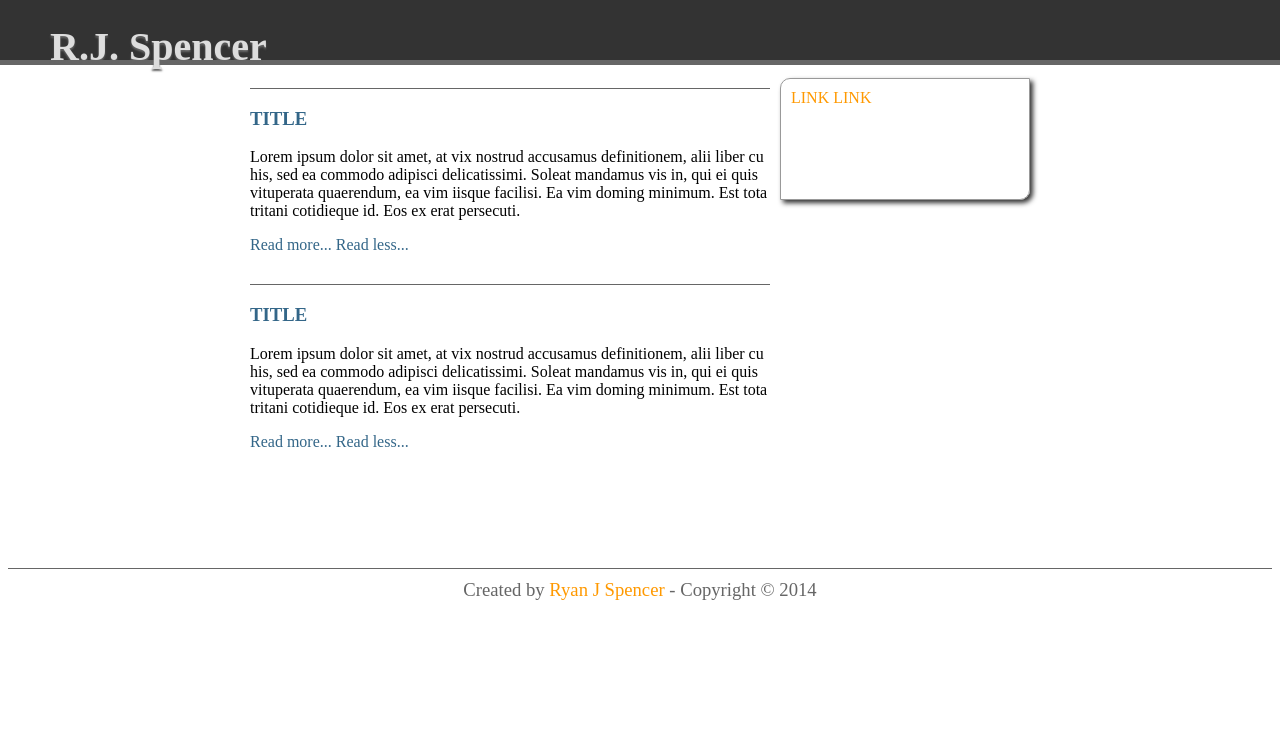
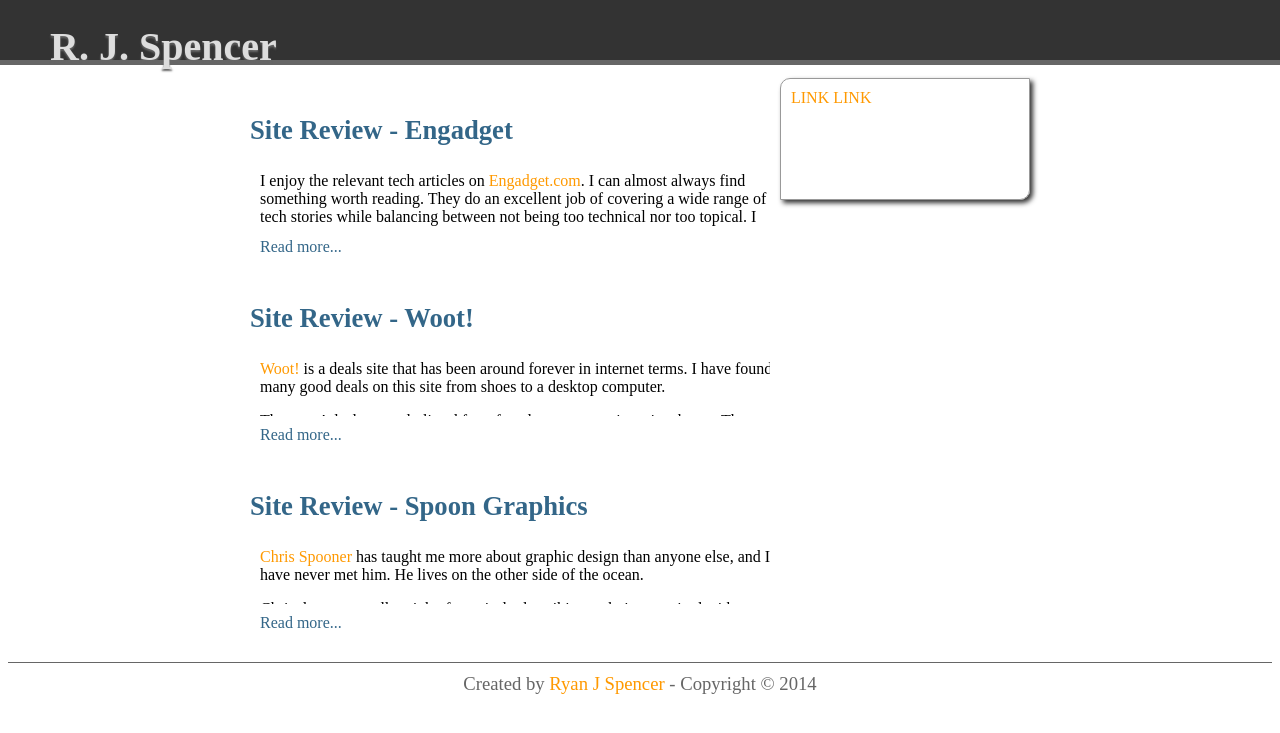
Before and after one commit to rjspencer/rjspencer.github.io, a PHP site: page /unit1_projects/week1_technical_blog.html in a window 1280 px wide. Shown: the top 733 px of the page. Run offline with PHP 8.4, Linux system fonts and the light colour scheme; some libraries are stand-ins or nearby versions.

Commit message:
Finished HTML, CSS and added jQuery expand/contract onto blog articles.

```diff
--- a/unit1_projects/dbc2.html
+++ b/unit1_projects/dbc2.html
@@ -9,7 +9,7 @@
 <body>
 	<div id="header">
         <div id="logo">
-        R.J. Spencer
+        R. J. Spencer
         </div>
 	</div>
 <div id="main">
--- a/unit1_projects/stylesheets/dbc2.css
+++ b/unit1_projects/stylesheets/dbc2.css
@@ -11,7 +11,7 @@
 
 
 body  {
-	background: #DDDDDD;
+	background: #ddd;
 	font: georgia, trebuchet;
 	font-size: 12pt;
 	color: charcoal;
@@ -32,6 +32,8 @@ a:hover  {
 
 h3  {
     color: #336688;
+    font-size: 20pt;
+
 }
 
 #header  {
@@ -80,34 +82,42 @@ h3  {
 }
 
 .post  {
-	height: auto;
+	position: static;
+	border: 5 px solid #666;
 	margin-top: 10px;
-	margin-bottom: 10px;
-	padding-bottom: 20px;
-	border-top: 1px solid #666;
-	border-bottom: 1 px solid #666;
+	margin-bottom: 20px;
+	padding-bottom: 10px;
 	overflow: hidden;
-	transition: all 0.3s linear;
-
 }
 
-.post .collapsed  {
-	min-height: 40px;
-	height: 40px;
+.post_text  {
+	height: auto;
+	overflow: auto;
+}
+
+p  {
+    position: relative;
+    left: 10px;
+}
+
+.collapsed  {
+	min-height: 140px;
+	height: 140px;
+	overflow: hidden;
 }
 
 .read_more  {
 	position: relative;
-	bottom: 0px;
-	left: 0px;
+	bottom: -10px;
+	left: 10px;
 	color: #336688;
 
 }
 
 .read_less  {
 	position: relative;
-	bottom: 0px;
-	left: 0px;
+	bottom: -10px;
+	left: 10px;
 	color: #336688;
 
 }
--- a/unit1_projects/week1_technical_blog.html
+++ b/unit1_projects/week1_technical_blog.html
@@ -8,18 +8,17 @@
 	<script>
 		$(document).ready(function(){
 			$('.read_less').hide();
+			$('.read_more').click( function()  {
+				$(this).siblings('.read_less').show();
+				$(this).siblings('.post_text').toggleClass('collapsed');
+				$(this).hide();
+			});
 
-			$('.read_more').click( function() ) {
-				$(this).parent().toggleClass('.collapsed');
-				$(this).closest('.read_less').show();
+			$('.read_less').click( function()  {
+				$(this).siblings('.read_more').show();
+				$(this).siblings('.post_text').toggleClass('collapsed');
 				$(this).hide();
-			}
-
-			$('.read_less').click( function() ) {
-				$(this).parent().toggleClass('.collapsed');
-				$(this).closest('.read_more').show();
-				$(this).hide();
-			}
+			});
 
 		});
 	</script>
@@ -28,23 +27,48 @@
 <body>
 	<div id="header">
         <div id="logo">
-        R.J. Spencer
+        R. J. Spencer
         </div>
 	</div>
 <div id="main">
 	<div id="content">
-		<div class="collapsed post">
-			<h3>TITLE</h3>
-			<p>Lorem ipsum dolor sit amet, at vix nostrud accusamus definitionem, alii liber cu his, sed ea commodo adipisci delicatissimi. Soleat mandamus vis in, qui ei quis vituperata quaerendum, ea vim iisque facilisi. Ea vim doming minimum. Est tota tritani cotidieque id. Eos ex erat persecuti.</p>
+		<div class="post">
+			<div class="collapsed post_text">
+				<h3>Site Review - Engadget</h3>
+				<p>I enjoy the relevant tech articles on <a href="http://engadget.com">Engadget.com</a>.  I can almost always find something worth reading.  They do an excellent job of covering a wide range of tech stories while balancing between not being too technical nor too topical.  I feel if I only read this blog, I would still have a good grasp of current and upcoming consumer tech.
+				</p>
+				<p>The site starts with 5 images, each for a different major story.  These stories revolve slower than the chronological blog postings below.  These images draw the eye to their best reads and save the user from searching.  The linear posting method with the highlights at the top makes it an easy site to use.  Though I have rarely used it, a thin persistant bar at the top contains a search box.
+				</p>
+				<p>Engadget is a modern, sleek design with a lot of white space.  Calm blue is able to draw attention to needed elements when contrasted against the white and greys of the rest of the design.
+				</p>
+				<p>Engadget is an ad supported site.  They have a relatively low number of ads.</p>
+			</div>
 			<span class="read_more">Read more...</span>
 			<span class="read_less">Read less...</span>
 		</div>
-		<div class="collapsed post">
-			<h3>TITLE</h3>
-			<p>Lorem ipsum dolor sit amet, at vix nostrud accusamus definitionem, alii liber cu his, sed ea commodo adipisci delicatissimi. Soleat mandamus vis in, qui ei quis vituperata quaerendum, ea vim iisque facilisi. Ea vim doming minimum. Est tota tritani cotidieque id. Eos ex erat persecuti.</p>
+		<div class="post">
+			<div class="collapsed post_text">
+				<h3>Site Review - Woot!</h3>
+				<p><a href="http://woot.com" target="blank">Woot!</a> is a deals site that has been around forever in internet terms.  I have found many good deals on this site from shoes to a desktop computer.</p>
+				<p>The woot! deals are only listed for a few days, or sometimes just hours.  They utilize some diagonal crops on their product photos to enhance the sense of urgency.  Woot feels like an ecommerce site with energetic yellow and lots of green means go.  It has a soft roundness to the fonts used which seem to be more trustworthy.  Generally, I spend short amounts of time on woot.  I check for a deal and move on.  They make the site fast to browse to promote frequent visits.</p>
+				<p>Unlike sites like amazon, woot has a limited number of products which makes navigation easy.  They waste less space on navigation.</p>
+			</div>
 			<span class="read_more">Read more...</span>
 			<span class="read_less">Read less...</span>
 		</div>
+		<div class="post">
+			<div class="collapsed post_text">
+				<h3>Site Review - Spoon Graphics</h3>
+				<p><a href="http://blog.spoongraphics.com" target="blank">Chris Spooner</a> has taught me more about graphic design than anyone else, and I have never met him.  He lives on the other side of the ocean. </p>
+				<p>Chris does an excellent job of concisely describing techniques paired with screenshots.  I much prefer photos with steps to videos.  Why do I have to sit through a one minute description of why you made the video everytime I pop up youtube?  I don't care about your lunch, tell me how to accomplish the task.</p>
+				<p>Chris's site is muted earthtones which causes his artwork to pop.  It is an elegant look with a nod to the old print world.</p>
+				<p>Most visitor to the site are either subscribers checking out the latest post or googlers that land in a specific tutorial page based on what they searched for.  The navigation system is more about stumbling upon other projects you did not expect rather that a specific path.  It works well for the site since few people would arrive at the home page wanting to learn a specific skill.</p>
+				<p>sThis site is funded by ads, and they are well integrated into the site.  Chris seems to pick specific advertisers that actually have relevance.  As a user I appreciate this and probably click through ads more often here than on most sites.</p>
+			</div>
+			<span class="read_more">Read more...</span>
+			<span class="read_less">Read less...</span>
+		</div>
+
 	</div>
 
 	<div id="sidebar">
```
Also changed, not shown: unit1_projects/images/WFengadget400.jpg (added), unit1_projects/images/WFspoongraphics400.jpg (added), unit1_projects/images/WFwoot400.jpg (added), unit1_projects/images/engadget.png (added), unit1_projects/images/spoon.png (added), unit1_projects/images/woot.png (added).
